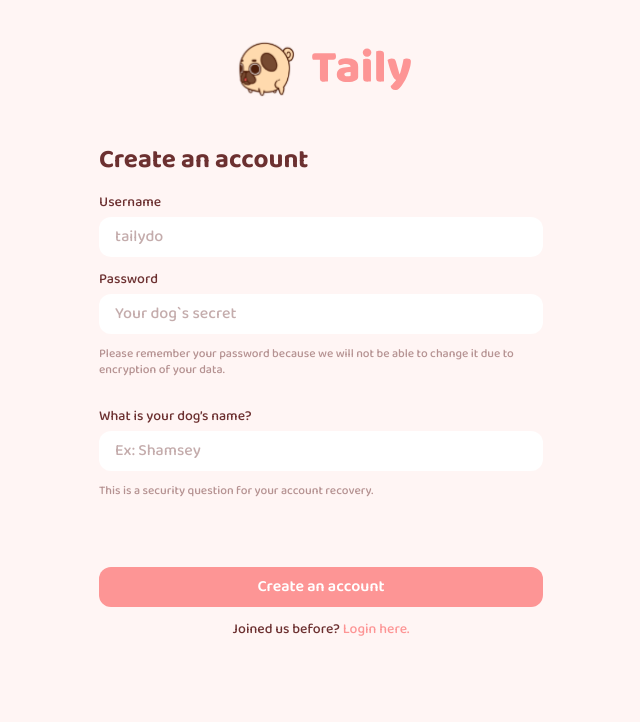
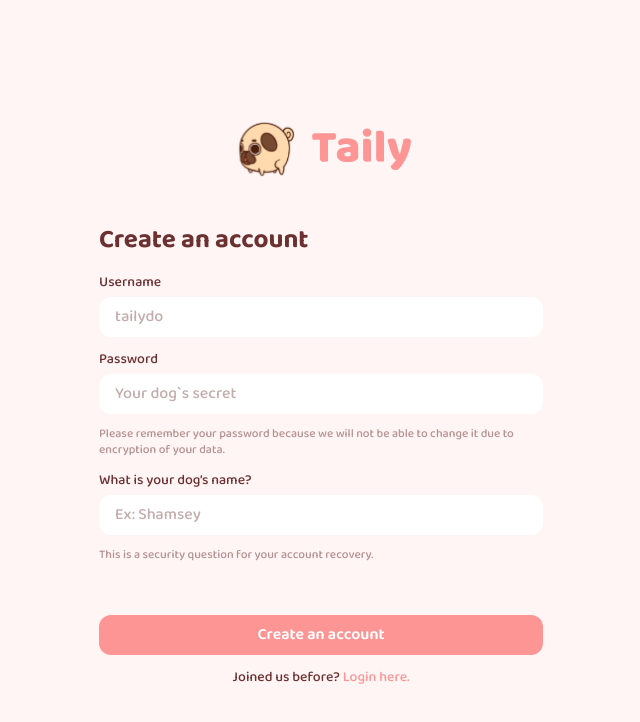
Before and after one commit to chronohubtech/Taily, a React (Vite) app: page /create-account in a window 1280 px wide. Shown: the top 722 px of the page, without its empty margins (319-959 px from the left). Built offline with nearby package versions, Linux system fonts and the light colour scheme.

Commit message:
Revert ":lipstick: Create account form position adjustment"
This reverts commit 9b36556eb77061b13980ab328a823df1aadce20b.

```diff
--- a/src/routes/create-account/create-account.router.jsx
+++ b/src/routes/create-account/create-account.router.jsx
@@ -56,7 +56,7 @@ function CreateAccountRouter() {
               required
             />
 
-            <p className={'input-note mb-4'}>
+            <p className={'input-note'}>
               Please remember your password because we will not be able to change it due to
               encryption of your data.
             </p>
@@ -71,9 +71,7 @@ function CreateAccountRouter() {
               required
             />
 
-            <p className={'input-note mb-4'}>
-              This is a security question for your account recovery.
-            </p>
+            <p className={'input-note'}>This is a security question for your account recovery.</p>
 
             <button className={'mt-10 button__primary'}>Create an account</button>
 
--- a/src/routes/create-account/create-account.style.css
+++ b/src/routes/create-account/create-account.style.css
@@ -1,9 +1,9 @@
 .signup__section {
-  @apply flex items-start justify-center h-screen w-full min-h-[600px];
+  @apply flex items-center justify-center h-screen w-full min-h-[600px];
 }
 
 .signup__container {
-  @apply max-w-[476px] w-full block mx-auto px-4 mt-[33px];
+  @apply max-w-[476px] w-full block mx-auto px-4;
 }
 
 .signup__container > img {
```
